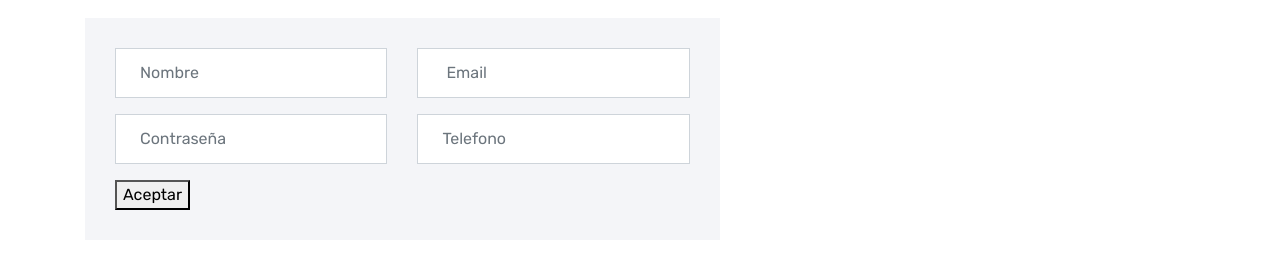
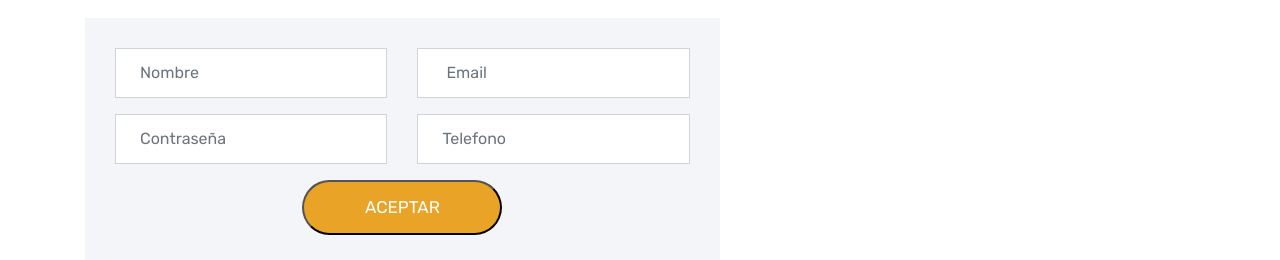
Before and after one commit to TomasUrieles/Proyecto-Dise-o-David-y-Tomas, a plain HTML site: page contact.html in a window 1280 px wide. Shown: the part 692-952 px from the top of the page. Drawn offline with nearby package versions, Linux system fonts and the light colour scheme.

Commit message:
Add files via upload

```diff
--- a/css/style.css
+++ b/css/style.css
@@ -323,11 +323,6 @@ h6,
     background-attachment: fixed;
 }
 
-.nombrechistoso {
-    display: flex;
-    justify-content: center ;
-    padding: 1vw 5vw 2vw 5vw
-}
 
 .main_form {
     padding: 60px 10% 80px 10%;
@@ -388,3 +383,19 @@ h6,
     transition: ease-in all 0.5s;
     color: #000;
 }
+
+.btn-hola{
+    background-color: #e9a427;
+    color: #ffffff;
+    padding: 13px 0px;
+    margin: 0 auto;
+    max-width: 200px;
+    width: 100%;
+    display: block;
+    font-weight: 500;
+    text-transform: uppercase;
+    border-radius: 35px;
+    font-size: 17px;
+    transition: ease-in all 0.5s;
+
+}
```
